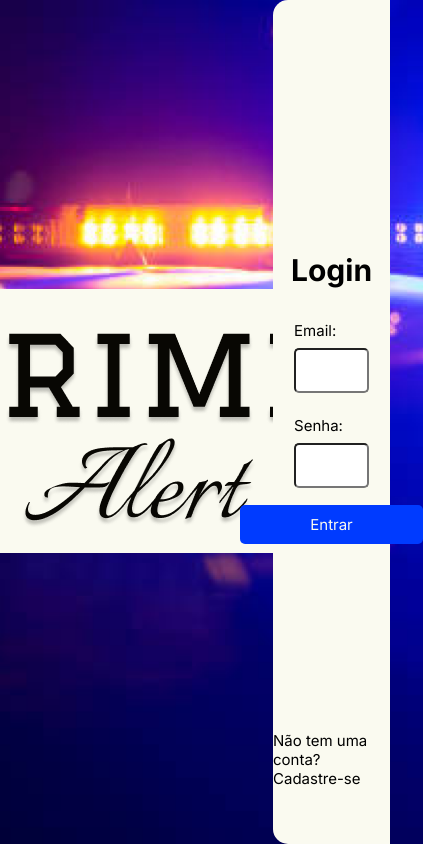
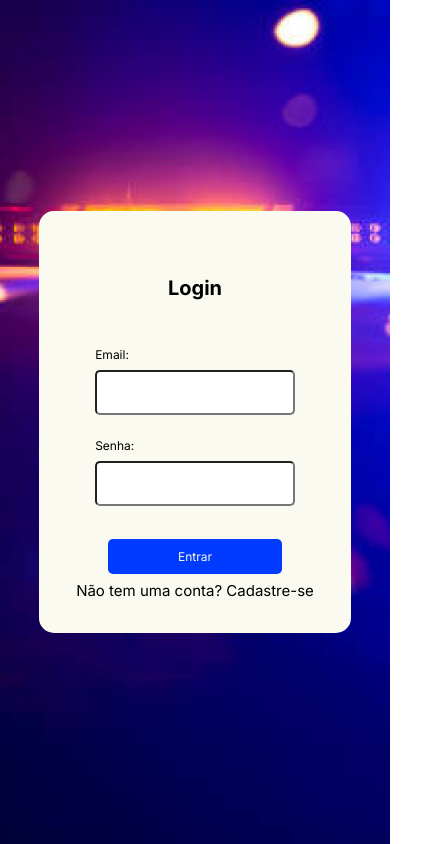
Before and after one commit to ads-ifpb-testes/grupo_AntonioLacerda_AntonioMarcos_Eduardo_Flavio_2023.2, a website with bundled scripts: page Front-End/index.html in a window 390 px wide. Shown: the whole page, 423 px wide, since content can reach past the window. Built offline with nearby package versions, Linux system fonts and the light colour scheme; a script that the page names is missing.

Commit message:
view: responsividade tela principal

```diff
--- a/Front-End/css/main.css
+++ b/Front-End/css/main.css
@@ -118,4 +118,55 @@
 
 .logo {
   margin-right: 30vw;
-} /*# sourceMappingURL=main.css.map */
+}
+
+@media (max-width: 1024px) {
+  .container-form {
+    width: 40vw;
+  }
+  .logo {
+    margin-right: 25vw;
+  }
+  .logo img {
+    width: 70%;
+  }
+}
+
+@media (max-width: 768px) {
+  body {
+    position: relative;
+  }
+  .container-form {
+    width: 50vw;
+    height: 50vh;
+    border-radius: 15px;
+    position: absolute;
+    top: 50%;
+    left: 50%;
+    transform: translate(-50%, -50%);
+  }
+  .logo {
+    display: none;
+  }
+}
+
+@media (max-width: 500px) {
+  .container-form {
+    width: 80vw;
+    height: 50vh;
+  }
+  .form h2 {
+    font-size: 2rem;
+  }
+  .form label {
+    font-size: 1.2rem;
+  }
+  .form input {
+    font-size: 1.2rem;
+  }
+  .form button {
+    font-size: 1.2rem;
+  }
+}
+
+/*# sourceMappingURL=main.css.map */
```
